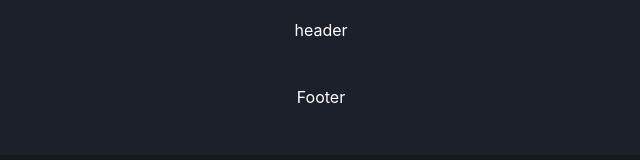
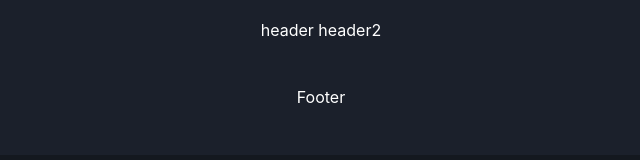
Before and after one commit to Memory-Container/GIthub-Training, a plain HTML site: page index.html in a window 1280 px wide. Shown: the full height of the page, 319-959 px from the left. Drawn offline with Linux system fonts and the light colour scheme.

Commit message:
update header

```diff
--- a/index.html
+++ b/index.html
@@ -9,7 +9,7 @@
 </head>
 <body>
     <header>
-        header
+        header header2
     </header>
     <h1>
         Welcome to Github-trainning!
```
